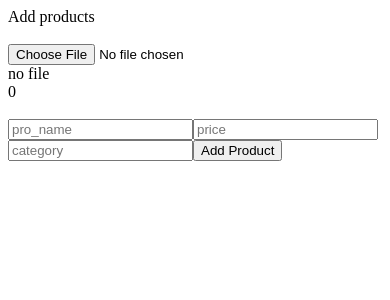
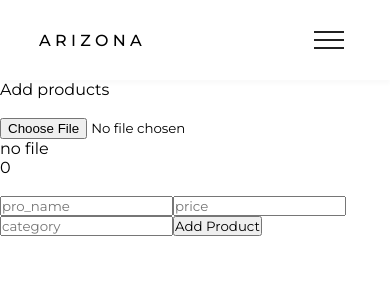
Before and after one commit to aadityarajkumawat/arizona, a React (Create React App) app in the folder frontend/: page /admin in a window 390 px wide. Shown: the top 300 px of the page. Built offline with nearby package versions, Linux system fonts and the light colour scheme.

Commit message:
made navbar responsive and added animation

```diff
--- a/frontend/package.json
+++ b/frontend/package.json
@@ -3,6 +3,7 @@
   "version": "0.1.0",
   "private": true,
   "dependencies": {
+    "@material-ui/core": "^4.11.0",
     "@testing-library/jest-dom": "^5.11.4",
     "@testing-library/react": "^11.1.0",
     "@testing-library/user-event": "^12.1.10",
@@ -12,6 +13,7 @@
     "@types/react-dom": "^16.9.8",
     "axios": "^0.21.0",
     "firebase": "^8.0.0",
+    "framer-motion": "^2.9.4",
     "react": "^17.0.1",
     "react-dom": "^17.0.1",
     "react-redux": "^7.2.2",
@@ -20,6 +22,7 @@
     "redux": "^4.0.5",
     "redux-devtools-extension": "^2.13.8",
     "redux-thunk": "^2.3.0",
+    "styled-components": "^5.2.1",
     "typesafe-actions": "^5.1.0",
     "typescript": "^4.0.3",
     "web-vitals": "^0.2.4",
@@ -55,6 +58,7 @@
     "@types/firebase": "^3.2.1",
     "@types/react-redux": "^7.1.9",
     "@types/react-router-dom": "^5.1.6",
+    "@types/styled-components": "^5.1.4",
     "@types/yup": "^0.29.9"
   }
 }
--- a/frontend/src/App/App.css
+++ b/frontend/src/App/App.css
@@ -0,0 +1,14 @@
+@import url("https://fonts.googleapis.com/css2?family=Montserrat:wght@400;500;600;700&display=swap");
+
+* {
+  margin: 0;
+  padding: 0;
+  box-sizing: border-box;
+  font-family: "Montserrat";
+}
+
+html,
+body {
+  height: 100%;
+  width: 100%;
+}
--- a/frontend/src/App/App.tsx
+++ b/frontend/src/App/App.tsx
@@ -8,6 +8,7 @@ import { loadUserI } from "../actions/Auth";
 import { connect } from "react-redux";
 import * as MyTypes from "MyTypes";
 import { UserAuthState } from "../reducers/authReducer";
+import Navbar from "../components/navbar/Navbar";
 
 interface Props {
   auth: UserAuthState;
@@ -27,6 +28,7 @@ const App: React.FC<Props> = ({ loadUserI, auth }) => {
   return (
     <Router>
       <div className="App">
+        <Navbar />
         <Switch>
           <Routes />
         </Switch>
--- /dev/null
+++ b/frontend/src/actions/Navbar.ts
@@ -0,0 +1,24 @@
+import { action } from "typesafe-actions";
+import * as MyTypes from "MyTypes";
+import { Dispatch } from "redux";
+import { NavbarState } from "./types";
+
+export const navActions = {
+  showDeskType: () => action(NavbarState.DESK_TYPE),
+  showMobType: () => action(NavbarState.MOB_TYPE),
+  toggleNav: (T: boolean) => action(NavbarState.NAV_TYPE, T),
+};
+
+export const showDeskType = () => (dispatch: Dispatch<MyTypes.RootAction>) => {
+  dispatch({ type: NavbarState.DESK_TYPE });
+};
+
+export const showMobType = () => (dispatch: Dispatch<MyTypes.RootAction>) => {
+  dispatch({ type: NavbarState.MOB_TYPE });
+};
+
+export const toggleNav = (T: boolean) => (
+  dispatch: Dispatch<MyTypes.RootAction>
+) => {
+  dispatch({ type: NavbarState.NAV_TYPE, payload: T });
+};
--- a/frontend/src/actions/types.ts
+++ b/frontend/src/actions/types.ts
@@ -15,3 +15,9 @@ export enum AuthState {
 export enum AddProductState {
   ADD_PRODUCT = "ADD_PRODUCT",
 }
+
+export enum NavbarState {
+  DESK_TYPE = "DESK_TYPE",
+  MOB_TYPE = "MOB_TYPE",
+  NAV_TYPE = "NAV_TYPE",
+}
--- /dev/null
+++ b/frontend/src/components/navbar/Navbar.tsx
@@ -0,0 +1,151 @@
+import React, { useState, useEffect } from "react";
+import {
+  BrandName,
+  Ham,
+  HamMenu,
+  ListItem,
+  MidHam,
+  NavbarChildContainer,
+  NavbarParentContainer,
+  NavLinks,
+} from "./navbar.styles";
+import useMediaQuery from "@material-ui/core/useMediaQuery";
+import { connect } from "react-redux";
+import * as MyTypes from "MyTypes";
+import { showDeskType, showMobType, toggleNav } from "../../actions/Navbar";
+import { NavbarStateI } from "../../reducers/navReducer";
+
+interface Props {
+  showDeskType: () => void;
+  showMobType: () => void;
+  toggleNav: (T: boolean) => void;
+  nav: NavbarStateI;
+}
+
+interface NavlinksAnimation {
+  x: number;
+  opacity: number;
+  duration: number;
+  delay: number;
+}
+
+const Navbar: React.FC<Props> = ({
+  showDeskType,
+  showMobType,
+  toggleNav,
+  nav,
+}) => {
+  const matches = useMediaQuery("(max-width: 1300px)");
+  const [animation, setAniamtion] = useState<NavlinksAnimation>({
+    x: -20,
+    opacity: 1,
+    duration: 0.5,
+    delay: 1,
+  });
+
+  const reverseAnimationAndUnmountNav = () => {
+    if (animation.x === -20) {
+      setAniamtion({
+        x: 20,
+        opacity: 1,
+        duration: 0.5,
+        delay: 1,
+      });
+    } else {
+      setAniamtion({
+        x: -20,
+        opacity: 0,
+        duration: 0.5,
+        delay: 1,
+      });
+    }
+
+    if (nav.setNavOpen) {
+      setTimeout(() => {
+        toggleNav(!nav.setNavOpen);
+      }, 1000);
+    } else {
+      toggleNav(!nav.setNavOpen);
+    }
+  };
+
+  //? if window size < 1300 then matches is **true**
+
+  useEffect(() => {
+    if (matches) {
+      showMobType();
+    } else {
+      showDeskType();
+      setAniamtion((prev) => ({ ...prev, opacity: 1 }));
+    }
+    toggleNav(false);
+  }, [matches]);
+
+  return (
+    <NavbarParentContainer>
+      <NavbarChildContainer>
+        <BrandName>A R I Z O N A</BrandName>
+        {(nav.navbarType === "desk" || nav.setNavOpen) && (
+          <NavLinks navType={nav.setNavOpen}>
+            <ListItem
+              animate={{ x: animation.x, opacity: animation.opacity }}
+              transition={{
+                duration: animation.duration,
+                delay: animation.delay * 0,
+              }}
+              navType={nav.setNavOpen}
+            >
+              Search
+            </ListItem>
+            <ListItem
+              animate={{ x: animation.x, opacity: animation.opacity }}
+              transition={{
+                duration: animation.duration,
+                delay: animation.delay * 0.1,
+              }}
+              navType={nav.setNavOpen}
+            >
+              Categories
+            </ListItem>
+            <ListItem
+              animate={{ x: animation.x, opacity: animation.opacity }}
+              transition={{
+                duration: animation.duration,
+                delay: animation.delay * 0.2,
+              }}
+              navType={nav.setNavOpen}
+            >
+              Login
+            </ListItem>
+            <ListItem
+              animate={{ x: animation.x, opacity: animation.opacity }}
+              transition={{
+                duration: animation.duration,
+                delay: animation.delay * 0.3,
+              }}
+              navType={nav.setNavOpen}
+            >
+              Cart
+            </ListItem>
+          </NavLinks>
+        )}
+        {nav.navbarType === "mob" && (
+          <HamMenu onClick={() => reverseAnimationAndUnmountNav()}>
+            <Ham></Ham>
+            <MidHam></MidHam>
+            <Ham></Ham>
+          </HamMenu>
+        )}
+      </NavbarChildContainer>
+    </NavbarParentContainer>
+  );
+};
+const mapStateToProps = (store: MyTypes.ReducerState) => ({
+  nav: store.nav,
+});
+
+export default connect(mapStateToProps, {
+  showMobType,
+  showDeskType,
+  toggleNav,
+})(Navbar);
--- /dev/null
+++ b/frontend/src/components/navbar/navbar.styles.ts
@@ -0,0 +1,90 @@
+import styled from "styled-components";
+import { motion } from "framer-motion";
+
+interface NavbarStyles {
+  navType: boolean;
+}
+
+export const NavbarParentContainer = styled.div`
+  width: 100vw;
+  height: 80px;
+  background-color: #fff;
+  display: flex;
+  justify-content: center;
+  align-items: center;
+  box-shadow: 0 4px 4px 0px #00000006;
+`;
+
+export const NavbarChildContainer = styled.div`
+  width: 80%;
+  max-width: 1300px;
+  height: 100%;
+  display: flex;
+  justify-content: space-between;
+  align-items: center;
+`;
+
+export const BrandName = styled.div`
+  font-weight: 500;
+  font-size: 16px;
+`;
+
+export const NavLinks = styled(motion.ul)<NavbarStyles>`
+  height: ${({ navType }) => (navType ? "calc(100vh - 80px)" : "100%")};
+  list-style: none;
+  display: flex;
+  // background-color: red;
+  align-items: center;
+  flex-direction: ${({ navType }) => (navType ? "column" : "row")};
+  position: ${({ navType }) => (navType ? "absolute" : "none")};
+  top: 80px;
+  width: ${({ navType }) => (navType ? "100vw" : "")};
+  left: 0;
+  right: 0;
+
+  // transform: ${({ navType }) => (navType ? "translateX(-20px)" : "")};
+  padding: ${({ navType }) => (navType ? "30px 0" : "")};
+`;
+
+export const ListItem = styled(motion.li)<NavbarStyles>`
+  margin: ${({ navType }) => (navType ? "10px 0" : "")};
+  margin-right: ${({ navType }) => (navType ? "0" : "25px")};
+  margin-left: ${({ navType }) => (navType ? "0" : "25px")};
+  transform: ${({ navType }) => (navType ? "translateX(-20px)" : "")};
+  padding: 0 5px;
+  opacity: 0;
+`;
+
+export const HamMenu = styled.div`
+  width: 45px;
+  height: 35px;
+  display: flex;
+  flex-direction: column;
+  align-items: center;
+  justify-content: center;
+  padding: 5px 5px;
+  border-radius: 4px;
+  transition: all 0.5s ease;
+
+  &:hover {
+    background-color: #eee;
+    cursor: pointer;
+    & > span {
+      transition: all 0.5s ease;
+      width: 35px;
+    }
+  }
+`;
+
+export const Ham = styled.span`
+  width: 30px;
+  height: 2px;
+  background-color: #222;
+`;
+
+export const MidHam = styled.span`
+  margin: 6px 0;
+  width: 30px;
+  height: 2px;
+  background-color: #222;
+`;
--- a/frontend/src/pages/Home.tsx
+++ b/frontend/src/pages/Home.tsx
@@ -3,6 +3,6 @@ import React from "react";
 interface Props {}
 
 const Home: React.FC<Props> = () => {
-  return <div>Home</div>;
+  return <div></div>;
 };
 export default Home;
--- a/frontend/src/reducers/index.ts
+++ b/frontend/src/reducers/index.ts
@@ -1,10 +1,12 @@
 import { combineReducers } from "redux";
 import { authFormReducer } from "./authFormReducer";
 import { authReducer } from "./authReducer";
+import { navbarReducer } from "./navReducer";
 
 const rootReducer = combineReducers({
   authForm: authFormReducer,
   auth: authReducer,
+  nav: navbarReducer,
 });
 
 export default rootReducer;
--- /dev/null
+++ b/frontend/src/reducers/navReducer.ts
@@ -0,0 +1,28 @@
+import * as MyTypes from "MyTypes";
+import { NavbarState } from "../actions/types";
+
+export interface NavbarStateI {
+  navbarType: "desk" | "mob";
+  setNavOpen: boolean;
+}
+
+const init: NavbarStateI = {
+  navbarType: "desk",
+  setNavOpen: false,
+};
+
+export const navbarReducer = (
+  state: NavbarStateI = init,
+  action: MyTypes.RootAction
+): NavbarStateI => {
+  switch (action.type) {
+    case NavbarState.DESK_TYPE:
+      return { ...state, navbarType: "desk", setNavOpen: false };
+    case NavbarState.MOB_TYPE:
+      return { ...state, navbarType: "mob", setNavOpen: false };
+    case NavbarState.NAV_TYPE:
+      return { ...state, setNavOpen: action.payload };
+    default:
+      return state;
+  }
+};
--- a/frontend/src/types/combineActionTypes.ts
+++ b/frontend/src/types/combineActionTypes.ts
@@ -1,3 +1,4 @@
 export { authFormStateAction } from "../actions/AuthFormState";
 export { authAction } from "../actions/Auth";
 export { productAction } from "../actions/AddProduct";
+export { navActions } from "../actions/Navbar";
```
Also changed, not shown: 2 other files (tests, documents, lock files or other folders).
